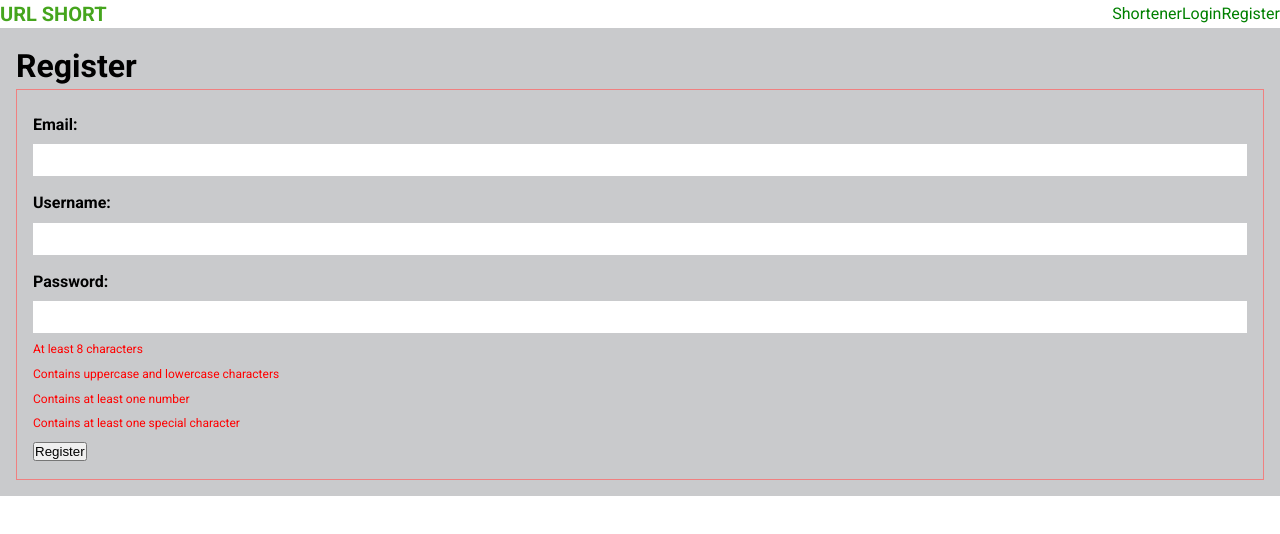
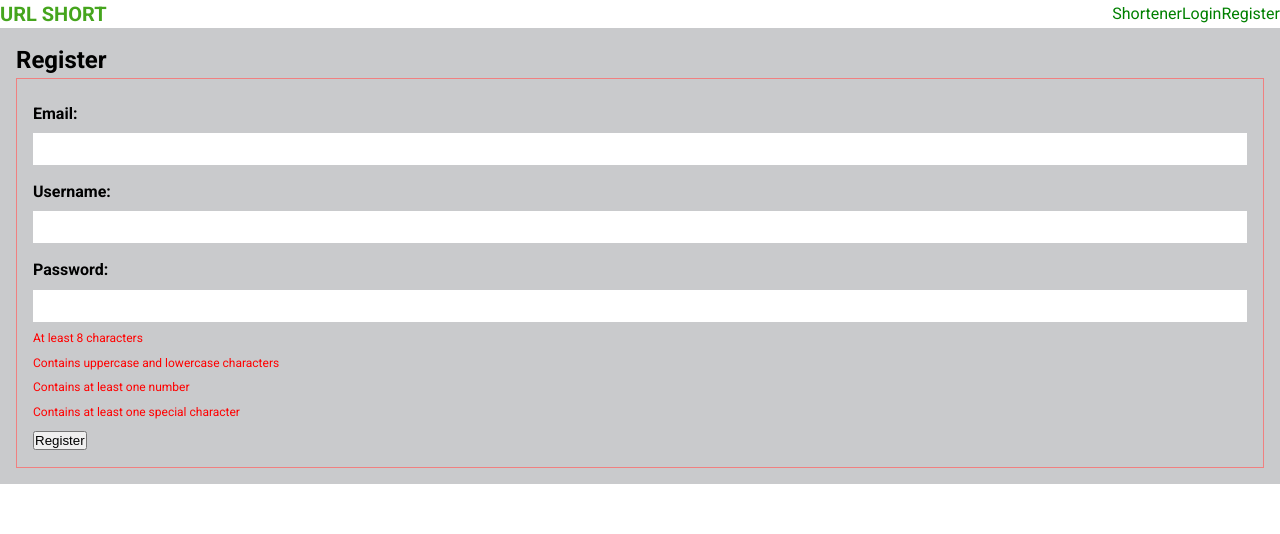
Before and after one commit to AerialWombat/url-shortener, a React (Create React App) app: page /register in a window 1280 px wide. Shown: the top 534 px of the page. Built offline with nearby package versions, Linux system fonts and the light colour scheme.

Commit message:
Added registration confirmation view

```diff
--- a/src/components/Register/Register.js
+++ b/src/components/Register/Register.js
@@ -1,5 +1,5 @@
 import React, { Component } from "react";
-import { Redirect } from "react-router-dom";
+import { Link } from "react-router-dom";
 import styles from "./register.module.scss";
 
 class Register extends Component {
@@ -91,7 +91,7 @@ class Register extends Component {
     // Redirect if registration complete
     if (!registrationComplete) {
       return (
-        <div className={styles.container}>
+        <section className={styles.container}>
           <h1>Register</h1>
           <form
             className={styles.form_wrapper}
@@ -154,10 +154,17 @@ class Register extends Component {
               <input type="submit" value="Register" />
             </div>
           </form>
-        </div>
+        </section>
       );
     } else {
-      return <Redirect to="/" />;
+      return (
+        <section>
+          <div>
+            <h1>Registration complete</h1>
+            <Link to="/">Return</Link>
+          </div>
+        </section>
+      );
     }
   }
 }
```
